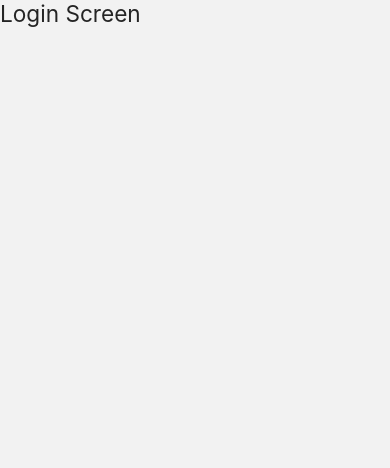
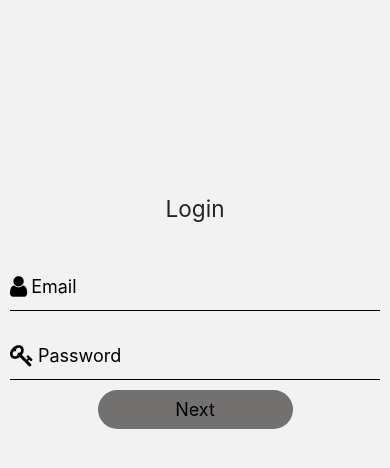
Before and after one commit to nsalesky/FencingApp, a React Native app: screen / in a window 390 px wide. Both pictures are taken after a click on the button "Login". Shown: the top 468 px of the page. Built offline with nearby package versions, Linux system fonts and the light colour scheme.

Commit message:
Basic login screen with firebase integration

```diff
--- a/App.tsx
+++ b/App.tsx
@@ -8,8 +8,11 @@ import WelcomeScreen from "./src/screens/Welcome";
 import { RootScreens } from "./src/constants/screenNames/Root";
 import LoginScreen from "./src/screens/Authentication/Login/Login";
 import RegistrationScreen from "./src/screens/Authentication/Registration/Registration";
+import initializeFirebase from "./src/firebase/firebase";
 
 const Stack = createNativeStackNavigator();
+
+initializeFirebase();
 
 export default function App() {
   return (
--- a/package.json
+++ b/package.json
@@ -15,6 +15,7 @@
     "@react-navigation/native-stack": "^6.2.5",
     "expo": "~43.0.2",
     "expo-status-bar": "~1.1.0",
+    "firebase": "^9.6.1",
     "react": "17.0.1",
     "react-dom": "17.0.1",
     "react-native": "0.64.3",
--- /dev/null
+++ b/src/firebase/firebase.ts
@@ -0,0 +1,20 @@
+import { getApps, initializeApp } from "firebase/app";
+import "firebase/auth";
+
+const firebaseConfig = {
+  apiKey: "AIzaSyBLHxliel_gXcndQYSy4pFQDzK6stPA5Ew",
+  authDomain: "fencingapp-16667.firebaseapp.com",
+  projectId: "fencingapp-16667",
+  storageBucket: "fencingapp-16667.appspot.com",
+  messagingSenderId: "195163892116",
+  appId: "1:195163892116:web:8774f65174314a4928c781",
+  measurementId: "G-6M8T4V6XRJ",
+};
+
+const initializeFirebase = () => {
+  if (getApps().length === 0) {
+    initializeApp(firebaseConfig);
+  }
+};
+
+export default initializeFirebase;
--- a/src/screens/Authentication/Login/Login.tsx
+++ b/src/screens/Authentication/Login/Login.tsx
@@ -1,13 +1,104 @@
 import React from "react";
+import { StyleSheet } from "react-native";
 import { Text } from "react-native-elements";
+import { Button } from "react-native-elements/dist/buttons/Button";
+import { Input } from "react-native-elements/dist/input/Input";
 import { SafeAreaView } from "react-native-safe-area-context";
+import Icon from "react-native-vector-icons/FontAwesome";
+import { getAuth, signInWithEmailAndPassword } from "firebase/auth";
+
+// const isEmailValid = (email: string): boolean => {
+//   var re = /\S+@\S+\.\S+/;
+//   return re.test(email);
+// };
 
 const LoginScreen = (props: any) => {
+  const [email, setEmail] = React.useState("");
+  const [password, setPassword] = React.useState("");
+
+  const login = () => {
+    const auth = getAuth();
+
+    signInWithEmailAndPassword(auth, email, password)
+      .then((userCredential) => {
+        // Signed in successfully
+        console.log("Signed in sucessfully");
+      })
+      .catch((error) => {
+        // Failed to sign in
+        console.log(error.message);
+      });
+  };
+
   return (
-    <SafeAreaView>
-      <Text h4>Login Screen</Text>
+    <SafeAreaView style={styles.container}>
+      <Text h4 h4Style={styles.title}>
+        Login
+      </Text>
+
+      <Input
+        keyboardType="email-address"
+        placeholder="Email"
+        value={email}
+        onChangeText={setEmail}
+        leftIcon={<Icon name="user" size={24} color="black" />}
+        containerStyle={styles.inputContainer}
+      />
+
+      <Input
+        secureTextEntry={true}
+        placeholder="Password"
+        value={password}
+        onChangeText={setPassword}
+        leftIcon={<Icon name="key" size={24} color="black" />}
+        containerStyle={styles.inputContainer}
+      />
+
+      {email.length > 0 && password.length > 0 ? (
+        <Button
+          title="Next"
+          containerStyle={{ ...styles.button, ...styles.readyButton }}
+          onPress={login}
+        />
+      ) : (
+        <Button
+          title="Next"
+          containerStyle={{ ...styles.button, ...styles.notReadyButton }}
+          disabled
+        />
+      )}
     </SafeAreaView>
   );
 };
 
+const styles = StyleSheet.create({
+  container: {
+    display: "flex",
+    flexDirection: "column",
+    alignItems: "center",
+  },
+
+  title: {
+    marginTop: "50%",
+    marginBottom: 30,
+  },
+
+  inputContainer: {
+    marginTop: 10,
+  },
+
+  button: {
+    width: "50%",
+    borderRadius: 20,
+  },
+
+  readyButton: {
+    backgroundColor: "#363535",
+  },
+
+  notReadyButton: {
+    backgroundColor: "#737070",
+  },
+});
+
 export default LoginScreen;
```
Also changed, not shown: 1 other file (tests, documents, lock files or other folders).
